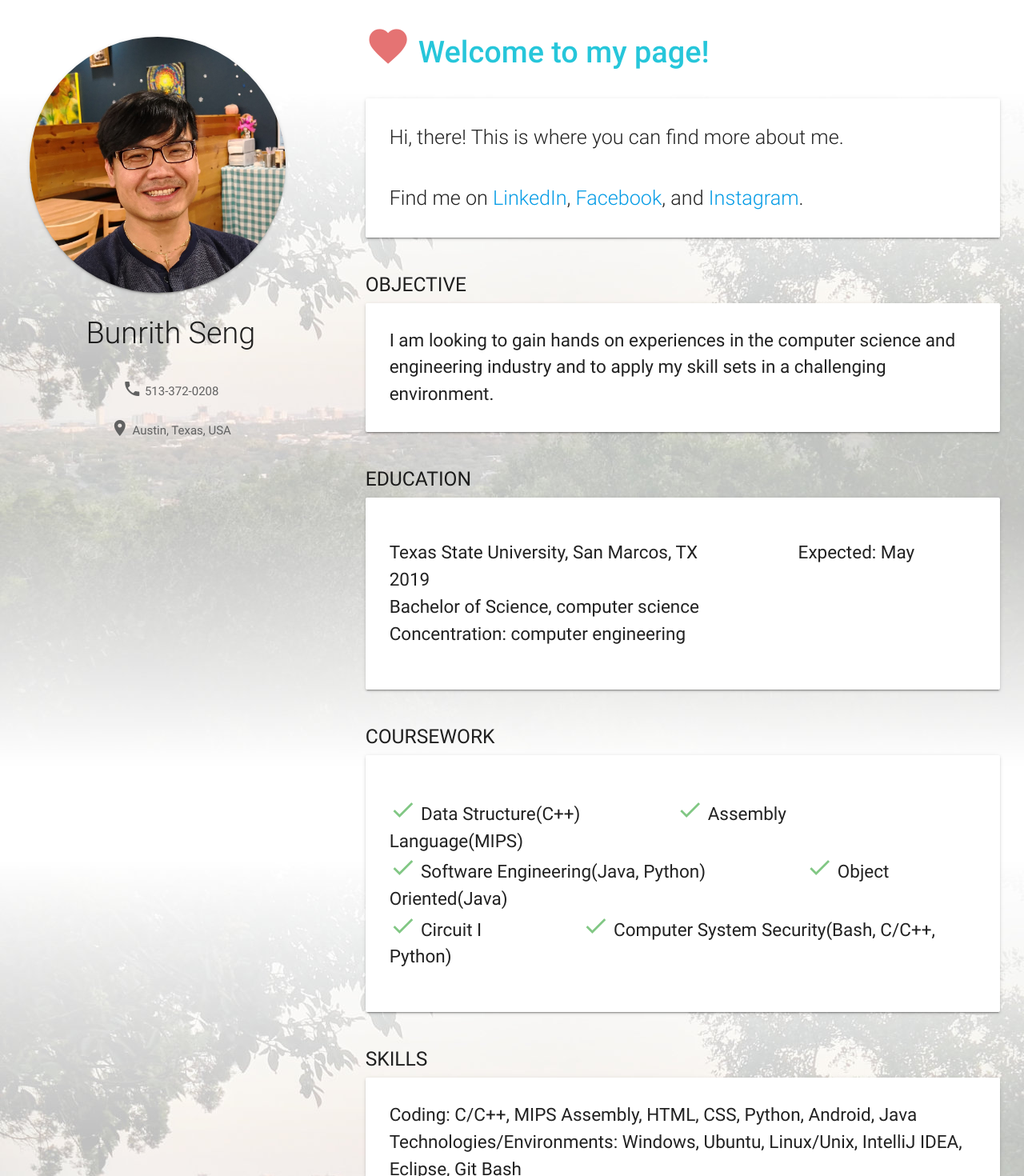
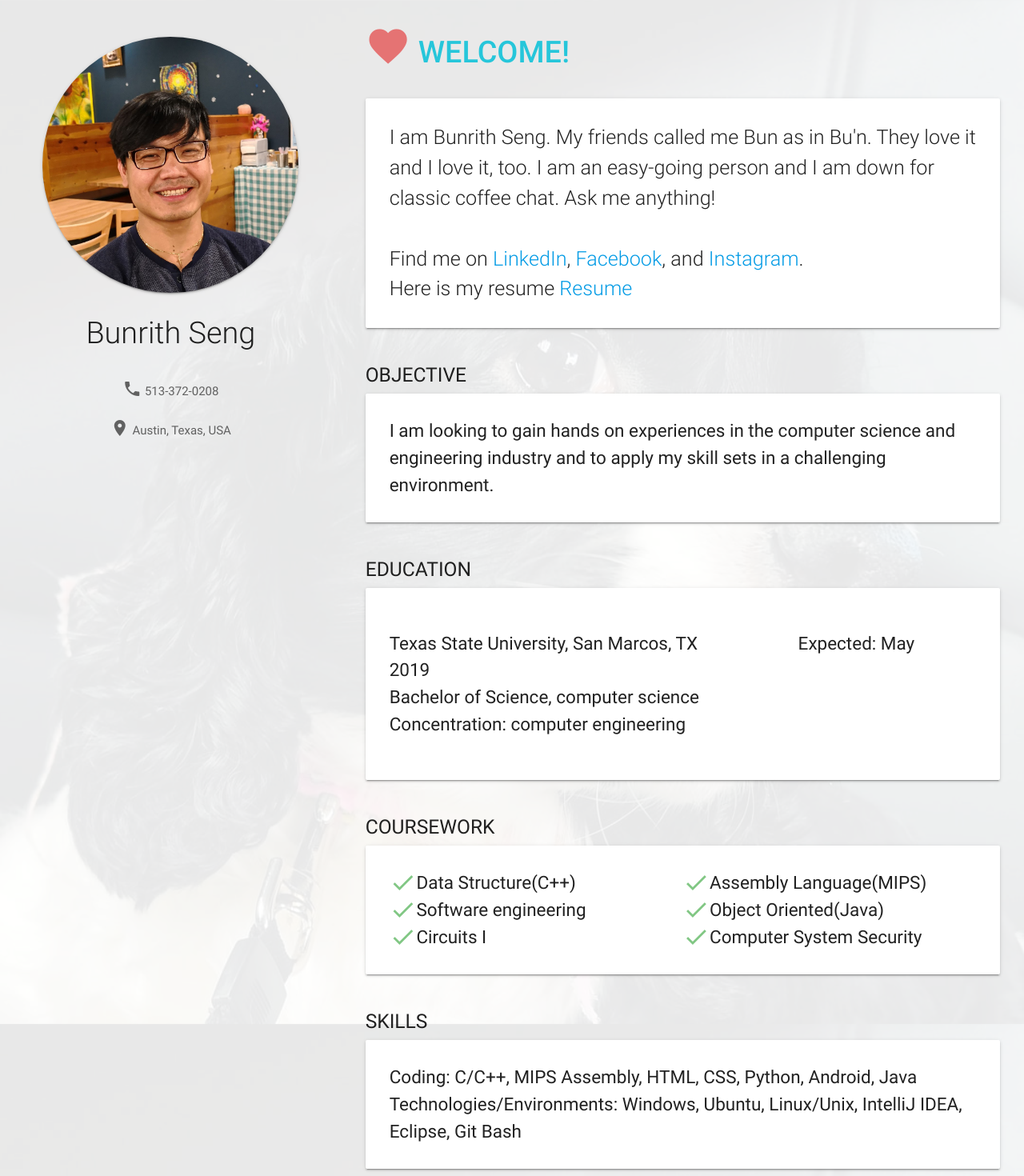
Before and after one commit to Queatz/jacob-chat, an Angular app: page / in a window 1280 px wide. Shown: the top 1470 px of the page at 80% size. Built offline with nearby package versions, Linux system fonts and the light colour scheme.

Commit message:
updated website

```diff
--- a/src/app/app.component.css
+++ b/src/app/app.component.css
@@ -19,7 +19,6 @@
   border-radius: 100%;
   display: flex;
   top: 8px;
-  right: 16px;
   width: 320px;
   height: 320px;
   flex-grow: 1;
@@ -50,6 +49,17 @@
 
 .info-text{
   font-size: 1.5rem;
+}
+
+.flex-grow{
+  display: flex;
+  flex-direction: row;
+  flex-wrap: wrap;
+}
+.flex-grow div {
+  display: flex;
+  flex: 50%;
+  width: 100%;
 }
 
 .info-box {
--- a/src/app/app.component.html
+++ b/src/app/app.component.html
@@ -18,7 +18,7 @@
     <div class="flow-text">
       <div class="info-title hide-on-med-and-down">
         <i class="material-icons info-check text-lighten-2 red-text">favorite</i><b class="cyan-text text-lighten-1">
-        Welcome to my page!</b>
+        WELCOME!</b>
       </div>
       <!--<div class="info-title center hide-on-large-only">
         <i class="material-icons info-check text-lighten-2 red-text">favorite</i>
@@ -30,10 +30,19 @@
     </div>
 
     <div class="info-box hoverable z-depth-1 card flow-text">
-      <div>Hi, there! This is where you can find more about me.<br />
+      <div>
+        I am Bunrith Seng.  My friends called me Bun as in Bu'n. They love it and I love it, too.
+
+        I am an easy-going person and I am down for classic coffee chat.  Ask me anything!
       </div>
       <br />
-      <div>Find me on <a href="https://www.linkedin.com/in/bunrith-seng-ab39a5109/" target="_blank">LinkedIn</a>, <a href="https://www.facebook.com/sengbh" target="_blank">Facebook</a>, and <a href="https://instagram.com/bun_seng/">Instagram</a>.</div>
+      <div>
+        Find me on <a href="https://www.linkedin.com/in/bunrith-seng-ab39a5109/" target="_blank">LinkedIn</a>,
+        <a href="https://www.facebook.com/sengbh" target="_blank">Facebook</a>,
+        and <a href="https://instagram.com/bun_seng/">Instagram</a>.
+        <br />
+        Here is my resume <a href="/assets/sengbhresumee.pdf" target="_blank">Resume</a>
+      </div>
     </div>
 
     <div class="info-text">
@@ -60,26 +69,43 @@
 
     <div class="info-text">
       <h5 class="info-header">COURSEWORK</h5>
-      <div class="info-box hoverable z-depth-1 card">
-      <ul>
+      <div class="info-box flex-grow hoverable z-depth-1 card">
+          <div>
+            <div>
                 <i class="material-icons info-check text-lighten-2 green-text">check</i>
-      Data Structure(C++)<li> </li>
+                Data Structure(C++)
+            </div>
+          </div>
+          <div>
+              <div>
                 <i class="material-icons info-check text-lighten-2 green-text">check</i>
                   Assembly Language(MIPS)
-      <li></li><br />
+              </div>
+          </div>
+          <div>
+            <div>
               <i class="material-icons info-check text-lighten-2 green-text">check</i>
-      Software Engineering(Java, Python)
-      <li></li>
+                Software engineering
+            </div>
+        </div>
+        <div>
+          <div>
             <i class="material-icons info-check text-lighten-2 green-text">check</i>
               Object Oriented(Java)
-      <li></li><br />
+          </div>
+      </div>
+      <div>
+        <div>
             <i class="material-icons info-check text-lighten-2 green-text">check</i>
-      Circuit I
-      <li></li>
+              Circuits I
+        </div>
+    </div>
+    <div>
+      <div>
           <i class="material-icons info-check text-lighten-2 green-text">check</i>
-      Computer System Security(Bash, C/C++, Python)
-      <li></li>
-      </ul>
+            Computer System Security
+      </div>
+  </div>
       </div>
     </div>
 
--- a/src/styles.css
+++ b/src/styles.css
@@ -9,6 +9,8 @@ body {
   background-size: cover;
   background-position: 33% 50%;
   background-attachment: fixed;
+  background-blend-mode: overlay;
+  background-color: #f3f3f3;
 }
 
 .btn {
```
Also changed, not shown: src/assets/covert_park.jpg, 1 other file (tests, documents, lock files or other folders). Lines whose indentation alone changed are shown as unchanged.
